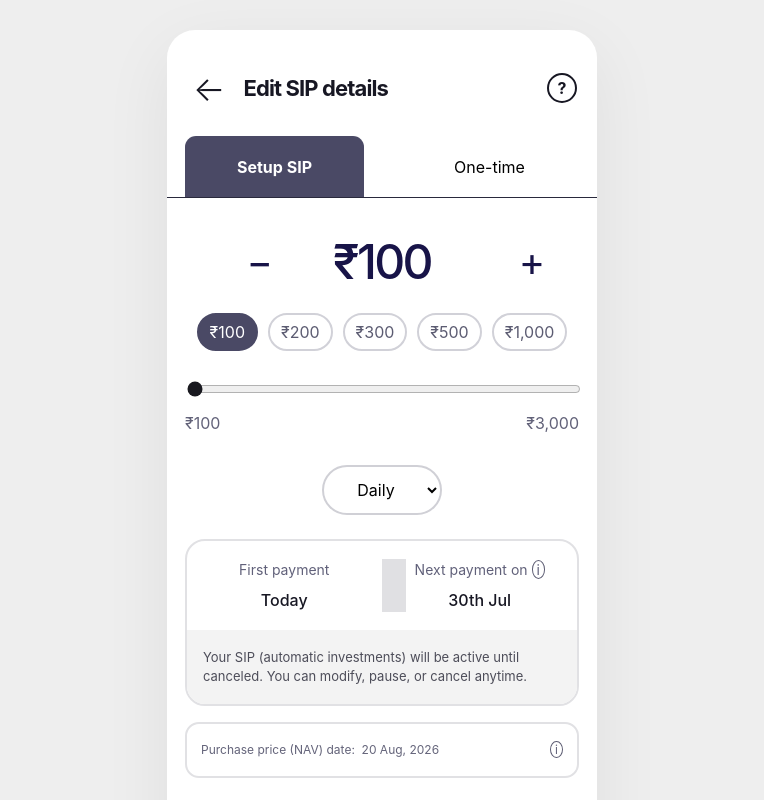
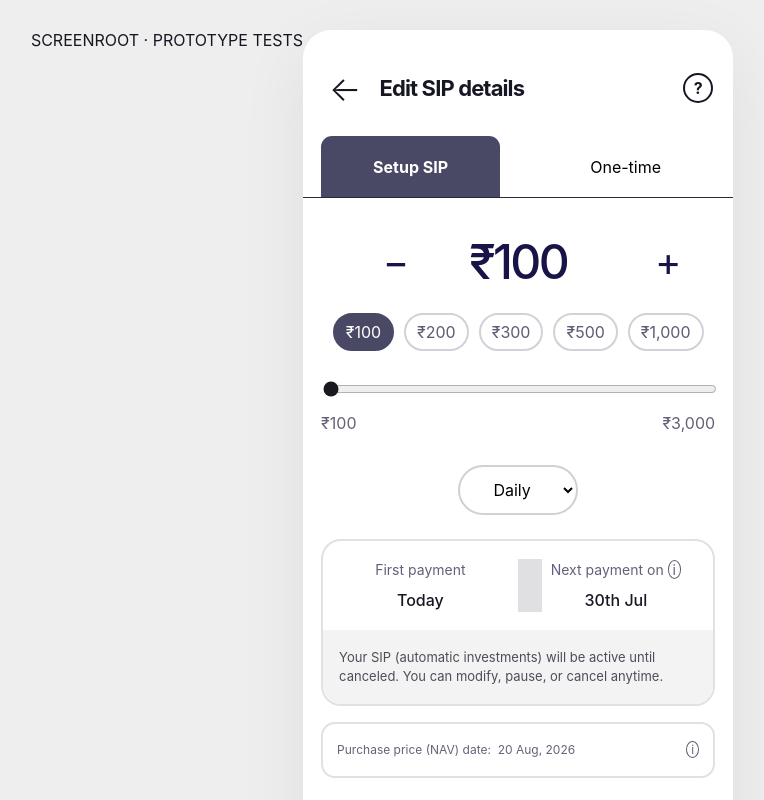
Before and after one commit to Zunaidscreenroot/prototypes, a Next.js app: page /prototype-1 in a window 1280 px wide. Shown: the top 800 px of the page, without its empty margins (258-1022 px from the left). Built offline with nearby package versions, Linux system fonts and the light colour scheme.

Commit message:
Add Screenroot prototype test label

```diff
--- a/app/prototype-1/page.tsx
+++ b/app/prototype-1/page.tsx
@@ -38,7 +38,7 @@ export default function PrototypeOne() {
     setAmount(v => Math.min(3000, Math.max(100, v + delta)));
 
   return (
-    <main className="sip-page">
+    <main className="sip-page"><div className="screenroot-label">SCREENROOT · PROTOTYPE TESTS</div>
       <div className="phone">
         <header className="sip-header">
           <button className="back" aria-label="Back">←</button>
```
